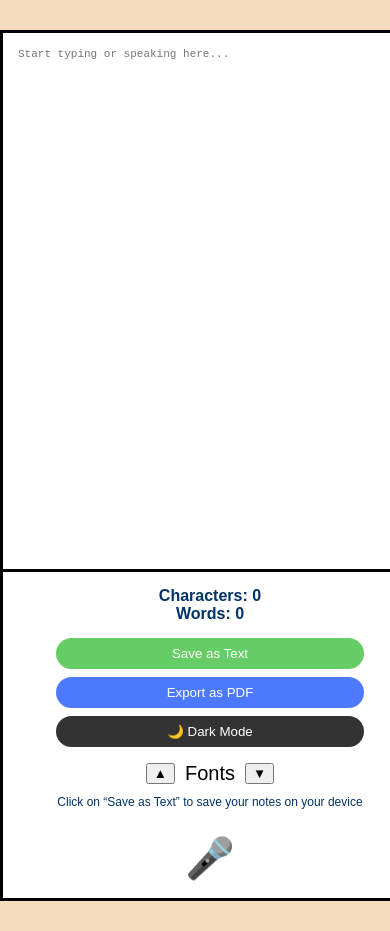
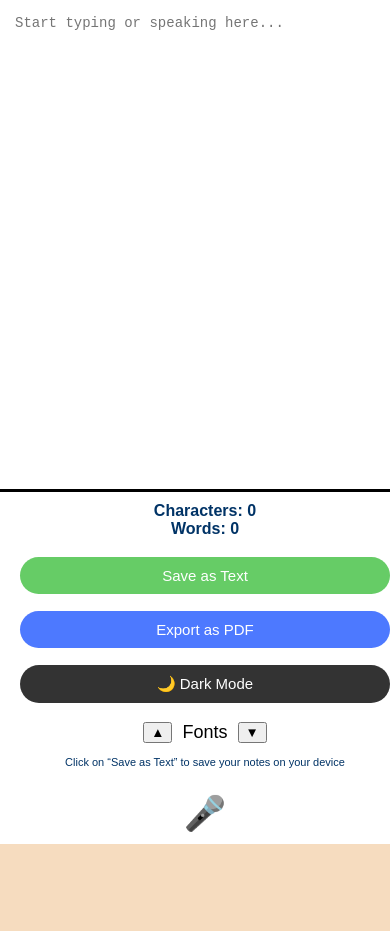
Before and after one commit to duvofs-lab/notepad, a plain HTML site: page index.html in a window 390 px wide. Shown: the top 931 px of the page. After the commit the page ends 844 px from the top, so only its background shows below. Drawn offline with nearby package versions, Linux system fonts and the light colour scheme.

Commit message:
Update style.css

```diff
--- a/style.css
+++ b/style.css
@@ -111,18 +111,65 @@ button {
 
 /* MOBILE */
 @media (max-width: 768px) {
+
+  body {
+    overflow: hidden;
+  }
+
   .container {
     flex-direction: column;
+    height: 100dvh;
+    margin: 0;
+    border: none;
   }
 
   textarea {
     width: 100%;
-    height: 60vh;
+    height: 58dvh;
+    font-size: 14px;
+    border-bottom: 3px solid #000;
   }
 
   .side-panel {
     width: 100%;
+    height: 42dvh;
     border-left: none;
-    border-top: 3px solid #000;
+    border-top: none;
+    padding: 10px;
+    display: flex;
+    flex-direction: column;
+    justify-content: space-between;
+  }
+
+  .stats {
+    margin-bottom: 6px;
+  }
+
+  #saveBtn,
+  #pdfBtn,
+  #darkModeBtn {
+    width: 95%;
+    padding: 10px;
+    font-size: 15px;
+    margin: 4px auto;
+  }
+
+  .font-controls {
+    margin-top: 5px;
+    font-size: 18px;
+  }
+
+  .hint {
+    font-size: 11px;
+    margin-top: 4px;
+  }
+
+  .mic {
+    margin-top: 4px;
+    text-align: center;
+  }
+
+  #micBtn {
+    font-size: 34px;
   }
 }
```
